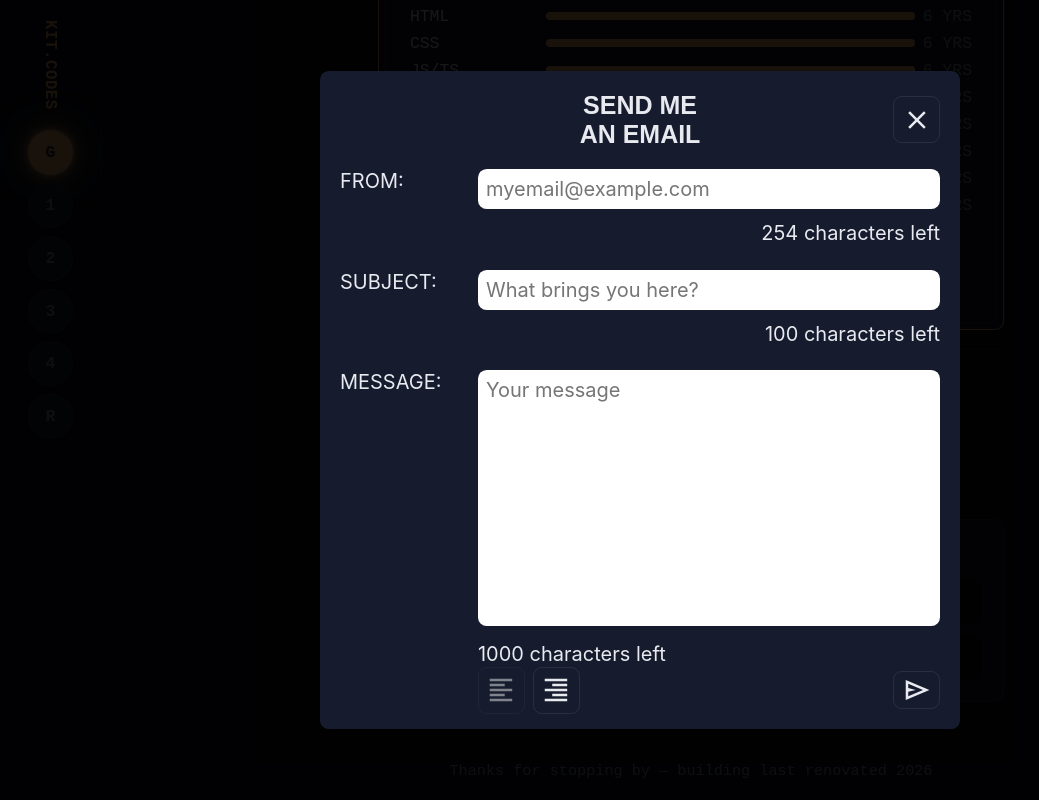
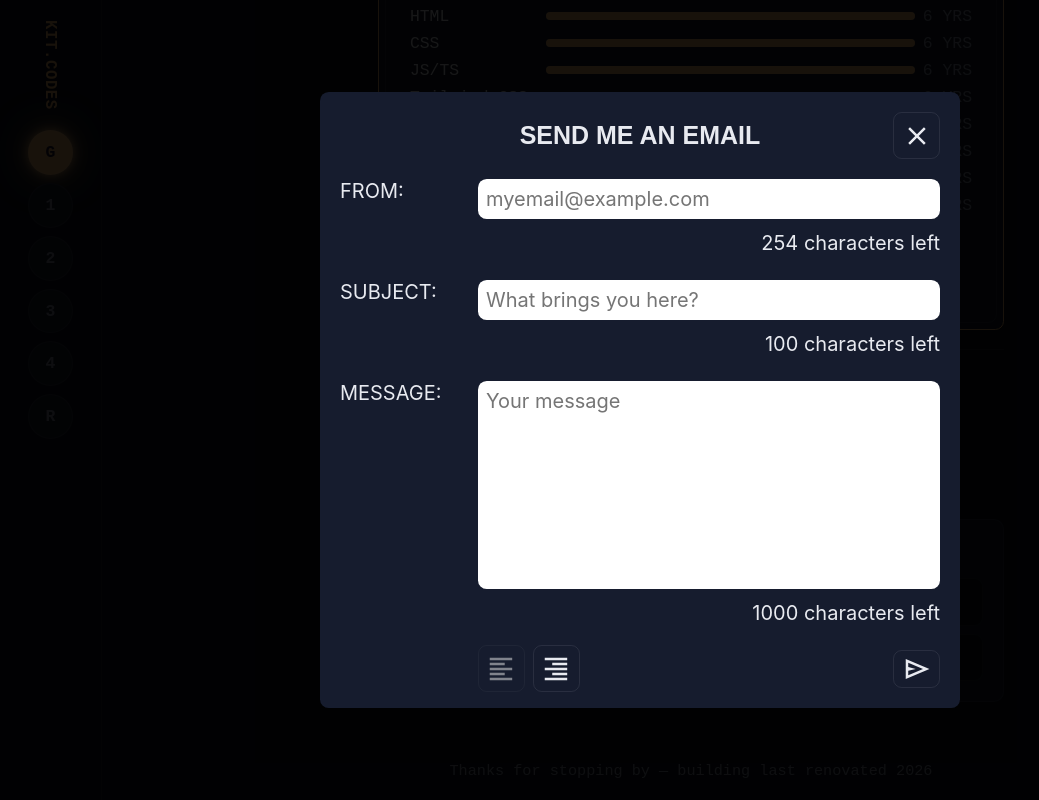
Before and after one commit to O-K-G/kit.codes, a Next.js app: page / in a window 1280 px wide. Both pictures are taken after a click on the button "Email". Shown: the whole page, without its empty margins (0-1039 px from the left). Built offline with nearby package versions, Linux system fonts and the light colour scheme.

Commit message:
feat: progress animation (#23)
* fix: dir

* refactor: title width

* refactor: progress bar

* feat: progress bar fade in

* refactor: minor refactor

* refactor: minor refactor

* feat: fill

```diff
--- a/app/components/contentSection/contentSection.module.css
+++ b/app/components/contentSection/contentSection.module.css
@@ -4,6 +4,15 @@
   }
   to {
     opacity: 1;
+  }
+}
+
+@keyframes fillProgress {
+  from {
+    transform: scaleX(0);
+  }
+  to {
+    transform: scaleX(1);
   }
 }
 
@@ -25,6 +34,34 @@
 
   &[data-visible="true"] {
     animation: fadeIn 0.75s ease-in-out forwards;
+    li:has(progress) {
+      opacity: 0;
+      animation: fadeIn 0.3s ease-in-out forwards;
+
+      /**
+      * Once FireFox supports it, a one liner should be able to do it:
+      *   animation-delay: calc(sibling-index() * 0.1s);
+      * istead of passing a variable.
+      * https://developer.mozilla.org/en-US/docs/Web/CSS/Reference/Values/sibling-index
+      * https://caniuse.com/?search=css-sibling-index
+       */
+      animation-delay: calc(var(--index, 1) * 0.1s);
+
+      progress {
+        &::-moz-progress-bar,
+        &::-webkit-progress-value {
+          transform-origin: left;
+          transform: scaleX(0);
+          animation: fillProgress 0.6s ease-in-out forwards;
+          animation-delay: calc(var(--index, 1) * 0.1s);
+
+          @media (prefers-reduced-motion: reduce) {
+            animation: none;
+            transform: none;
+          }
+        }
+      }
+    }
 
     @media (prefers-reduced-motion: reduce) {
       animation: none;
--- a/app/components/shared/messageForm/messageForm.module.css
+++ b/app/components/shared/messageForm/messageForm.module.css
@@ -23,13 +23,10 @@
     margin-bottom: var(--desktop-margin);
     text-wrap: balance;
 
-    h2,
-    span {
-      width: 33.33333334%;
-    }
-
     h2 {
       text-align: center;
+      width: 50%;
+      margin-left: 25%;
     }
 
     span {
@@ -37,6 +34,7 @@
       flex-direction: row;
       justify-content: flex-end;
       align-items: center;
+      width: 25%;
 
       svg {
         width: clamp(24px, 2.34vw, 48px);
--- a/app/components/shared/messageForm/messageForm.tsx
+++ b/app/components/shared/messageForm/messageForm.tsx
@@ -52,7 +52,7 @@ export default function MessageForm({onClick}: MessageFormProps) {
       label: LABELS.message,
       placeholder: PLACEHOLDERS.message,
       ...FIELDS.message,
-      rows: 10,
+      rows: 8,
       wrapperComponent: "div",
       component: "textarea",
       onChange: (str: string) =>
@@ -114,6 +114,7 @@ export default function MessageForm({onClick}: MessageFormProps) {
       className={styles.messageForm}
     >
       <div className={styles.titleBar}>
+
         <Typography component="h2" color="paper" variant="card-heading">
           {TITLE}
         </Typography>
--- a/app/components/skills/skills.module.css
+++ b/app/components/skills/skills.module.css
@@ -29,47 +29,6 @@
       align-items: center;
       gap: var(--md-margin);
       margin-bottom: var(--desktop-margin);
-
-      li {
-        width: 100%;
-        display: flex;
-        flex-direction: row;
-        justify-content: center;
-        align-items: center;
-        gap: var(--md-margin);
-        white-space: nowrap;
-
-        label {
-          min-width: clamp(100px, 10vw, 200px);
-          width: clamp(100px, 10vw, 200px);
-          flex-shrink: 0;
-          overflow: clip;
-          text-overflow: ellipsis;
-        }
-        progress {
-          width: 100%;
-          height: clamp(7px, 0.68vw, 10px);
-          background-color: var(--block-border);
-          border-radius: 9999px;
-          border: none;
-
-          &::-moz-progress-bar {
-            border-radius: 9999px;
-            background-color: var(--window);
-          }
-
-          &::-webkit-progress-value {
-            border-radius: 9999px;
-            background-color: var(--window);
-          }
-
-          &::-webkit-progress-bar {
-            border-radius: 9999px;
-            background-color: var(--block-border);
-            border: none;
-          }
-        }
-      }
     }
 
     p {
--- a/app/components/skills/skills.tsx
+++ b/app/components/skills/skills.tsx
@@ -1,9 +1,11 @@
+import { CSSProperties } from "react";
 import TopCardBar from "@ui/topCardBar/topCardBar";
 import styles from "./skills.module.css";
 import ContentSection from "@components/contentSection/contentSection";
 import Badge from "@ui/badge/badge";
 import Typography from "@ui/typography/typography";
 import { SECTION_IDS } from "@/app/page.constants";
+import ProgressBar from "@ui/progressBar/progressBar";
 import {
   ADDITIONAL_DETAILS_LABEL,
   ADDITIONAL_SKILLS,
@@ -39,33 +41,19 @@ export default function Skills() {
             />
 
             <ul className={styles.barsContainer}>
-              {SKILLS.map(({ skill, proficiency, years }) => {
+              {SKILLS.map(({ skill, proficiency, years }, index) => {
                 const id = `skill-bar-${skill}`;
                 const yearsLabel = `${years} ${YEARS_LABEL}`;
 
                 return (
-                  <li key={id}>
-                    <Typography
-                      component="label"
-                      htmlFor={id}
-                      color="paper"
-                      variant="skill-label"
-                    >
-                      {skill}
-                    </Typography>
-
-                    <progress id={id} max={100} value={proficiency}>
-                      {proficiency}
-                    </progress>
-
-                    <Typography
-                      component="span"
-                      color="mist"
-                      variant="skill-label"
-                    >
-                      {yearsLabel}
-                    </Typography>
-                  </li>
+                  <ProgressBar
+                    key={id}
+                    id={id}
+                    startLabel={skill}
+                    value={proficiency}
+                    endLabel={yearsLabel}
+                    style={{ "--index": index + 1 } as CSSProperties}
+                  />
                 );
               })}
             </ul>
--- a/app/ui/input/inputOrTextarea.module.css
+++ b/app/ui/input/inputOrTextarea.module.css
@@ -37,6 +37,10 @@
 
   .inputContainer {
     width: 100%;
+    display: flex;
+    flex-direction: column;
+    justify-content: center;
+    align-items: flex-end;
 
     textarea {
       resize: none;
--- /dev/null
+++ b/app/ui/progressBar/progressBar.module.css
@@ -0,0 +1,40 @@
+.progressBar {
+  width: 100%;
+  display: flex;
+  flex-direction: row;
+  justify-content: center;
+  align-items: center;
+  gap: var(--md-margin);
+  white-space: nowrap;
+
+  label {
+    min-width: clamp(100px, 10vw, 200px);
+    width: clamp(100px, 10vw, 200px);
+    flex-shrink: 0;
+    overflow: clip;
+    text-overflow: ellipsis;
+  }
+  progress {
+    width: 100%;
+    height: clamp(7px, 0.68vw, 10px);
+    background-color: var(--block-border);
+    border-radius: 9999px;
+    border: none;
+
+    &::-moz-progress-bar {
+      border-radius: 9999px;
+      background-color: var(--window);
+    }
+
+    &::-webkit-progress-value {
+      border-radius: 9999px;
+      background-color: var(--window);
+    }
+
+    &::-webkit-progress-bar {
+      border-radius: 9999px;
+      background-color: var(--block-border);
+      border: none;
+    }
+  }
+}
--- /dev/null
+++ b/app/ui/progressBar/progressBar.tsx
@@ -0,0 +1,51 @@
+import { CSSProperties } from "react";
+import { concatStyles } from "@utils/concatStyles";
+import Typography from "@ui/typography/typography";
+import styles from "./progressBar.module.css";
+
+type ProgressBarProps = {
+  id: string;
+  startLabel: string;
+  value: string;
+  endLabel: string;
+  className?: string;
+  style?: CSSProperties;
+
+  /** Defaults to 'li'. */
+  component?: "div" | "span" | "li";
+};
+
+export default function ProgressBar({
+  id,
+  startLabel,
+  value,
+  endLabel,
+  component: Component = "li",
+  className = "",
+  ...rest
+}: ProgressBarProps) {
+  return (
+    <Component
+      key={id}
+      className={concatStyles([styles.progressBar, className])}
+      {...rest}
+    >
+      <Typography
+        component="label"
+        htmlFor={id}
+        color="paper"
+        variant="skill-label"
+      >
+        {startLabel}
+      </Typography>
+
+      <progress id={id} max={100} value={value}>
+        {value}
+      </progress>
+
+      <Typography component="span" color="mist" variant="skill-label">
+        {endLabel}
+      </Typography>
+    </Component>
+  );
+}
```
